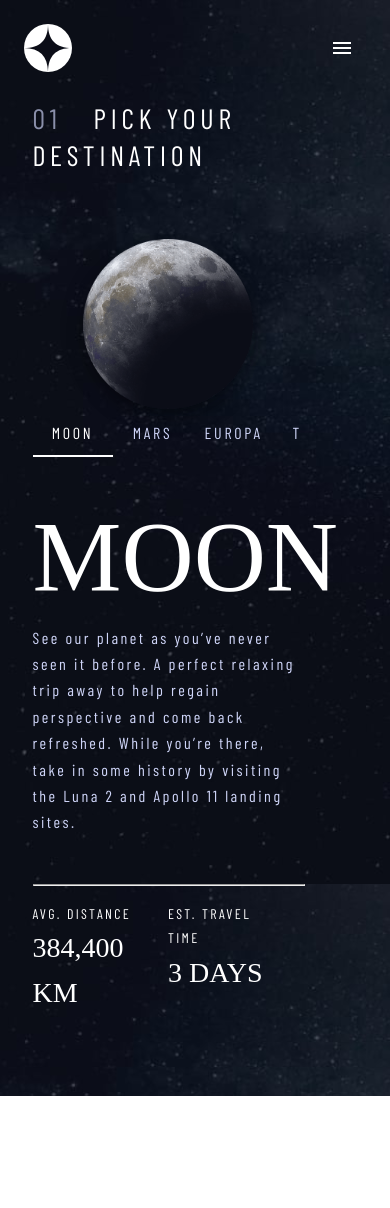
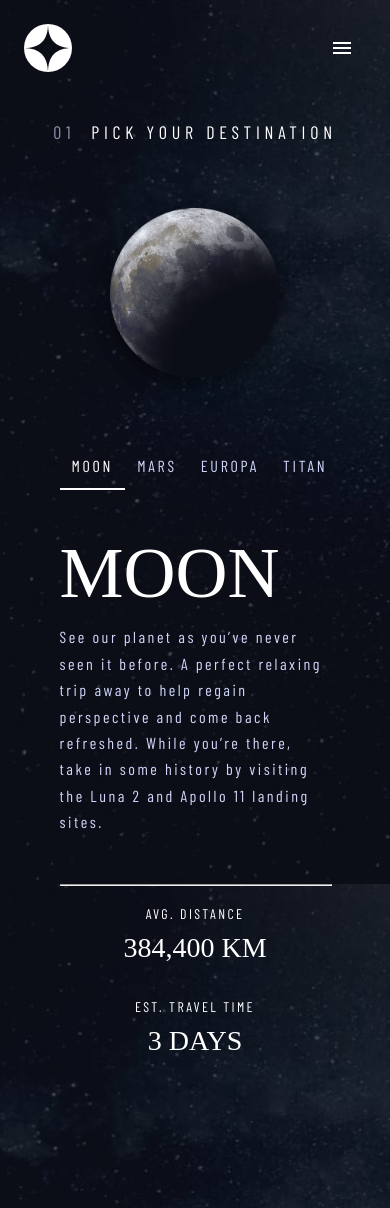
Before and after one commit to AgomohC/femto-space-tourism, a React (Create React App) app: page /destination in a window 390 px wide. Before the commit the page ends 1096 px from the top, so only its background shows below. Built offline with nearby package versions, Linux system fonts and the light colour scheme; a web font is replaced by a local one.

Commit message:
made destination responsive

```diff
--- a/src/Components/DestinationBody.jsx
+++ b/src/Components/DestinationBody.jsx
@@ -25,13 +25,35 @@ const useStyles = makeStyles((theme) => ({
       marginRight: "auto",
       justifyContent: "space-between",
    },
+   infoContainer: {
+      marginLeft: "auto",
+      marginRight: "auto",
+      display: "flex",
+      textAlign: "center",
+      [theme.breakpoints.up("lg")]: {
+         textAlign: "left",
+      },
+   },
    whiteText: {
       color: theme.palette.text.primary,
+   },
+   infoText: {
+      color: theme.palette.text.primary,
+      textAlign: "center",
+      [theme.breakpoints.down("sm")]: {
+         fontSize: "18px",
+      },
+      [theme.breakpoints.up("lg")]: {
+         textAlign: "left",
+      },
    },
    bigText: {
       marginTop: theme.spacing(5),
       marginBottom: theme.spacing(1),
       color: theme.palette.text.primary,
+      [theme.breakpoints.down("sm")]: {
+         fontSize: "72px",
+      },
    },
    bodyText: {
       color: theme.palette.text.secondary,
@@ -40,6 +62,13 @@ const useStyles = makeStyles((theme) => ({
       color: alpha(theme.palette.text.secondary, 0.65),
       display: "inline-block",
       marginRight: theme.spacing(4),
+      [theme.breakpoints.down("sm")]: {
+         marginRight: theme.spacing(2),
+      },
+   },
+   imgWrapper: {
+      marginLeft: "auto",
+      marginRight: "auto",
    },
    imgContainer: {
       width: "170px",
@@ -74,6 +103,9 @@ const TabEdit = withStyles((theme) => ({
       fontSize: "16px",
       letterSpacing: 2.7,
       minWidth: theme.spacing(10),
+      [theme.breakpoints.down("sm")]: {
+         minWidth: theme.spacing(4),
+      },
       "&:hover": {
          color: "#fff",
       },
@@ -99,14 +131,14 @@ const DestinationBody = () => {
                variant="h5"
                component="h4"
                color="secondary"
-               className={classes.whiteText}
+               className={classes.infoText}
             >
                <span className={classes.numText}>01</span>
                PICK YOUR DESTINATION
             </Typography>
          </Grid>
          <Grid item container xs={12} className={classes.contentContainer}>
-            <Grid item xs={10} lg={6}>
+            <Grid item xs={10} lg={6} className={classes.introContainer}>
                <div className={classes.imgContainer}>
                   <img
                      className={classes.img}
@@ -115,7 +147,7 @@ const DestinationBody = () => {
                   />
                </div>
             </Grid>
-            <Grid item xs={10} lg={5}>
+            <Grid item xs={10} lg={5} className={classes.introContainer}>
                <Tabs
                   value={currentTab}
                   onChange={handleChange}
@@ -136,8 +168,14 @@ const DestinationBody = () => {
                   {currentInfo.description}
                </Typography>
                <hr className={classes.line} />
-               <Grid item container xs={12} spacing={3}>
-                  <Grid item xs={6}>
+               <Grid
+                  item
+                  container
+                  xs={12}
+                  spacing={3}
+                  className={classes.infoContainer}
+               >
+                  <Grid item xs={12} sm={6}>
                      <Typography
                         variant="subtitle1"
                         className={classes.whiteText}
@@ -148,7 +186,7 @@ const DestinationBody = () => {
                         {currentInfo.distance.toUpperCase()}
                      </Typography>
                   </Grid>
-                  <Grid item xs={6}>
+                  <Grid item xs={12} sm={6}>
                      <Typography
                         variant="subtitle1"
                         className={classes.whiteText}
--- a/src/Pages/Destination.jsx
+++ b/src/Pages/Destination.jsx
@@ -30,9 +30,11 @@ const useStyles = makeStyles((theme) => ({
    container: {
       marginLeft: "auto",
       marginRight: "auto",
-      marginTop: "100px",
-
+      marginTop: "120px",
       [theme.breakpoints.up("sm")]: {
+         marginTop: "180px",
+      },
+      [theme.breakpoints.up("lg")]: {
          marginTop: "240px",
       },
    },
--- a/src/theme.js
+++ b/src/theme.js
@@ -35,7 +35,6 @@ const theme = createTheme({
       },
       body1: {
          letterSpacing: 2.5,
-
          lineHeight: 1.65,
       },
       subtitle1: {
```
